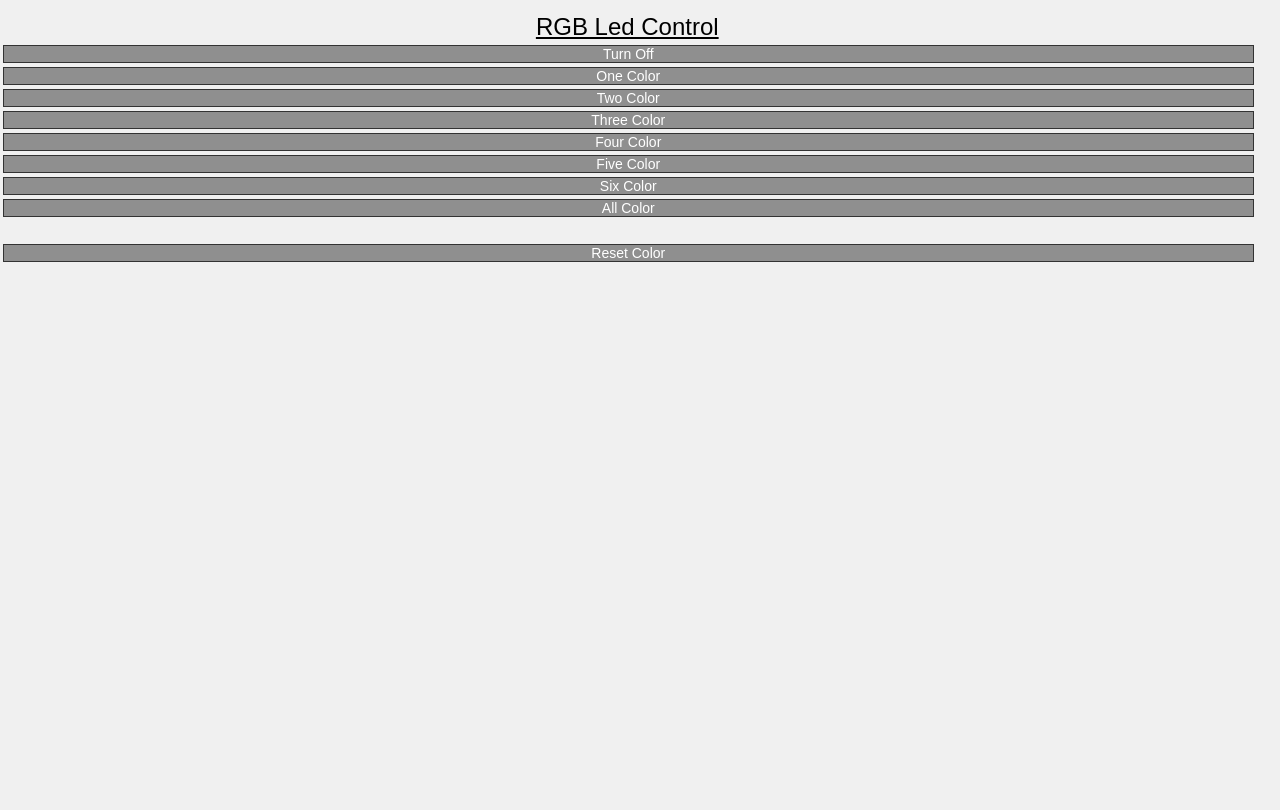
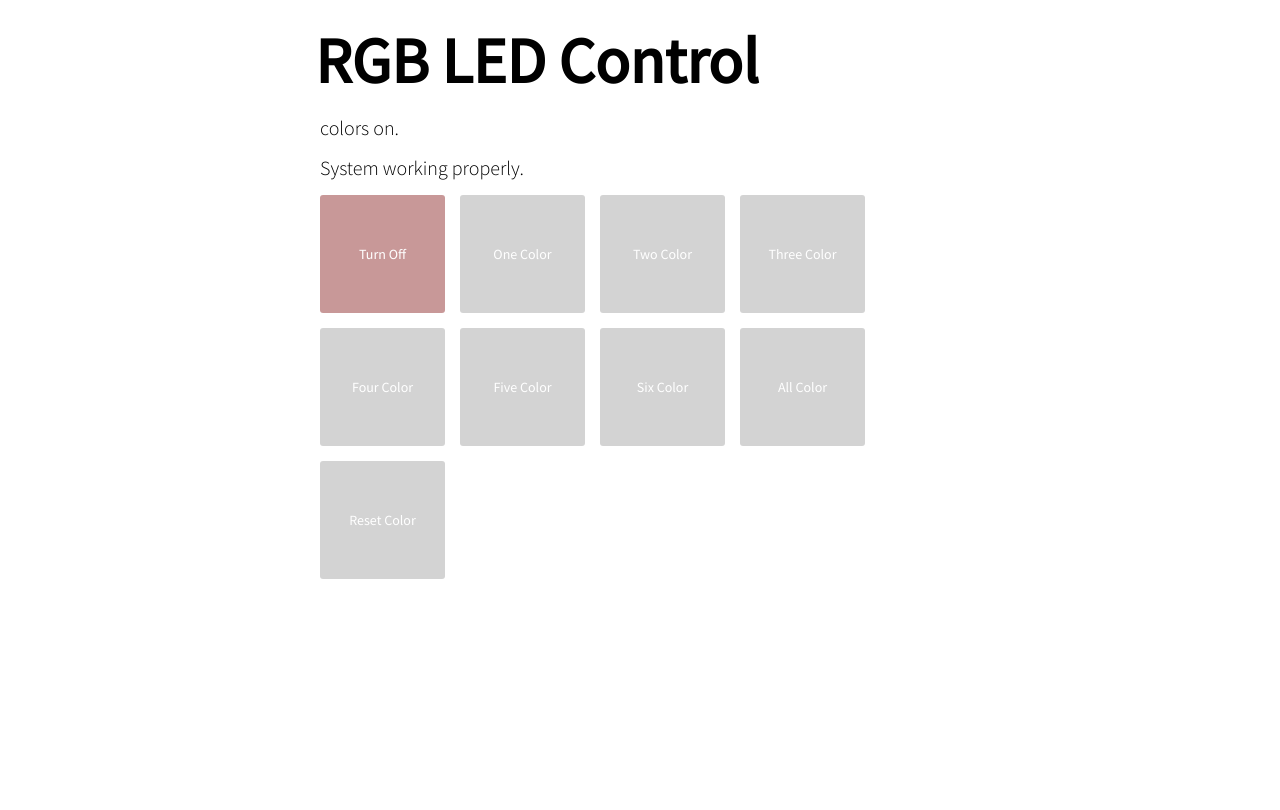
Before and after one commit to Keridos/RaspberryPI-RGB-LED-Webpage, a PHP site: page / in a window 1280 px wide. After the commit the page ends 579 px from the top, so only its background shows below. Run offline with PHP 8.4, Linux system fonts and the light colour scheme; data that the repository does not hold is empty.

Commit message:
Add files via upload

```diff
--- a/var/www/index.php
+++ b/var/www/index.php
@@ -1,4 +1,4 @@
-<?php
+<!--?php
 define('action', '');
 define('speed', '');
 define('step', '');
@@ -59,46 +59,42 @@ if ($color3 == "" || hexdec($color1) > 16777215) {$color3 = "0000ff";}
 if ($color4 == "" || hexdec($color1) > 16777215) {$color4 = "00ffff";}
 if ($color5 == "" || hexdec($color1) > 16777215) {$color5 = "00ff00";}
 if ($color6 == "" || hexdec($color1) > 16777215) {$color6 = "fff000";}
-?>
+?!-->
+
+
 <!DOCTYPE html PUBLIC "-//W3C//DTD XHTML 1.0 Strict//EN" "http://www.w3.org/TR/xhtml1/DTD/xhtml1-strict.dtd">
 <html xmlns="http://www.w3.org/1999/xhtml" xml:lang="en" lang="en">
 <head>
-	<link rel="stylesheet" href="style.css" type="text/css" />
+	<link rel="stylesheet" href="style.css" type="text/css">
+    <link href="https://fonts.googleapis.com/css?family=Source+Sans+Pro:300,400" rel="stylesheet">
     <title>RGB Led Control</title>
 	<meta name="viewport" content="width=device-width, initial-scale=1, user-scalable=false;">
 </head>
 <body>
-	<table>
-		<tr>
-			<td><p class="Title">RGB Led Control</p></td>
-		</tr>
-		<tr>
-			<td colspan="3"><p><a class="Button" href="/cgi-bin/command.py?action=stop&speed=<?php echo $speed ?>&step=<?php echo $step ?>&delay=<?php echo $delay ?>&reverse=<?php echo $reverse ?>&color1=<?php echo $color1 ?>&color2=<?php echo $color2 ?>&color3=<?php echo $color3 ?>&color4=<?php echo $color4 ?>&color5=<?php echo $color5 ?>&color6=<?php echo $color6 ?>">Turn Off</a></p></td>
-		</tr>
-		<tr>
-			<td colspan="3"><p><a class="Button" href="one_color.php?action=<?php echo $action ?>&speed=<?php echo $speed ?>&step=<?php echo $step ?>&delay=<?php echo $delay ?>&reverse=<?php echo $reverse ?>&color1=<?php echo $color1 ?>&color2=<?php echo $color2 ?>&color3=<?php echo $color3 ?>&color4=<?php echo $color4 ?>&color5=<?php echo $color5 ?>&color6=<?php echo $color6 ?>">One Color</a></p></td>
-		</tr>
-		<tr>
-			<td colspan="3"><p><a class="Button" href="two_color.php?action=<?php echo $action ?>&speed=<?php echo $speed ?>&step=<?php echo $step ?>&delay=<?php echo $delay ?>&reverse=<?php echo $reverse ?>&color1=<?php echo $color1 ?>&color2=<?php echo $color2 ?>&color3=<?php echo $color3 ?>&color4=<?php echo $color4 ?>&color5=<?php echo $color5 ?>&color6=<?php echo $color6 ?>">Two Color</a></p></td>
-		</tr>
-		<tr>
-			<td colspan="3"><p><a class="Button" href="three_color.php?action=<?php echo $action ?>&speed=<?php echo $speed ?>&step=<?php echo $step ?>&delay=<?php echo $delay ?>&reverse=<?php echo $reverse ?>&color1=<?php echo $color1 ?>&color2=<?php echo $color2 ?>&color3=<?php echo $color3 ?>&color4=<?php echo $color4 ?>&color5=<?php echo $color5 ?>&color6=<?php echo $color6 ?>">Three Color</a></p></td>
-		</tr>
-		<tr>
-			<td colspan="3"><p><a class="Button" href="four_color.php?action=<?php echo $action ?>&speed=<?php echo $speed ?>&step=<?php echo $step ?>&delay=<?php echo $delay ?>&reverse=<?php echo $reverse ?>&color1=<?php echo $color1 ?>&color2=<?php echo $color2 ?>&color3=<?php echo $color3 ?>&color4=<?php echo $color4 ?>&color5=<?php echo $color5 ?>&color6=<?php echo $color6 ?>">Four Color</a></p></td>
-		</tr>
-		<tr>
-			<td colspan="3"><p><a class="Button" href="five_color.php?action=<?php echo $action ?>&speed=<?php echo $speed ?>&step=<?php echo $step ?>&delay=<?php echo $delay ?>&reverse=<?php echo $reverse ?>&color1=<?php echo $color1 ?>&color2=<?php echo $color2 ?>&color3=<?php echo $color3 ?>&color4=<?php echo $color4 ?>&color5=<?php echo $color5 ?>&color6=<?php echo $color6 ?>">Five Color</a></p></td>
-		</tr>
-		<tr>
-			<td colspan="3"><p><a class="Button" href="six_color.php?action=<?php echo $action ?>&speed=<?php echo $speed ?>&step=<?php echo $step ?>&delay=<?php echo $delay ?>&reverse=<?php echo $reverse ?>&color1=<?php echo $color1 ?>&color2=<?php echo $color2 ?>&color3=<?php echo $color3 ?>&color4=<?php echo $color4 ?>&color5=<?php echo $color5 ?>&color6=<?php echo $color6 ?>">Six Color</a></p></td>
-		</tr>
-		<tr>
-			<td colspan="3"><p><a class="Button" href="all_color.php?action=<?php echo $action ?>&speed=<?php echo $speed ?>&step=<?php echo $step ?>&delay=<?php echo $delay ?>&reverse=<?php echo $reverse ?>&color1=<?php echo $color1 ?>&color2=<?php echo $color2 ?>&color3=<?php echo $color3 ?>&color4=<?php echo $color4 ?>&color5=<?php echo $color5 ?>&color6=<?php echo $color6 ?>">All Color</a></p></td>
-		</tr>
-		<tr>
-			<td colspan="3"><br /><p><a class="Button" href="index.php">Reset Color</a></p></td>
-		</tr>
-	</table>
+    <h1 class="Title">RGB LED Control</h1>
+
+    <h2 class="subtitle">colors on.</h2>
+
+    <h3 class="subtitle">System working properly.</h3>
+
+    <div class="content">
+        <div colspan="3"><p><a class="Button turnoff" href="/cgi-bin/command.py?action=stop&speed=<?php echo $speed ?>&step=<?php echo $step ?>&delay=<?php echo $delay ?>&reverse=<?php echo $reverse ?>&color1=<?php echo $color1 ?>&color2=<?php echo $color2 ?>&color3=<?php echo $color3 ?>&color4=<?php echo $color4 ?>&color5=<?php echo $color5 ?>&color6=<?php echo $color6 ?>">Turn Off</a></p></div>
+
+        <div colspan="3"><p><a class="Button" href="one_color.php?action=<?php echo $action ?>&speed=<?php echo $speed ?>&step=<?php echo $step ?>&delay=<?php echo $delay ?>&reverse=<?php echo $reverse ?>&color1=<?php echo $color1 ?>&color2=<?php echo $color2 ?>&color3=<?php echo $color3 ?>&color4=<?php echo $color4 ?>&color5=<?php echo $color5 ?>&color6=<?php echo $color6 ?>">One Color</a></p></div>
+
+        <div colspan="3"><p><a class="Button" href="two_color.php?action=<?php echo $action ?>&speed=<?php echo $speed ?>&step=<?php echo $step ?>&delay=<?php echo $delay ?>&reverse=<?php echo $reverse ?>&color1=<?php echo $color1 ?>&color2=<?php echo $color2 ?>&color3=<?php echo $color3 ?>&color4=<?php echo $color4 ?>&color5=<?php echo $color5 ?>&color6=<?php echo $color6 ?>">Two Color</a></p></div>
+
+        <div colspan="3"><p><a class="Button" href="three_color.php?action=<?php echo $action ?>&speed=<?php echo $speed ?>&step=<?php echo $step ?>&delay=<?php echo $delay ?>&reverse=<?php echo $reverse ?>&color1=<?php echo $color1 ?>&color2=<?php echo $color2 ?>&color3=<?php echo $color3 ?>&color4=<?php echo $color4 ?>&color5=<?php echo $color5 ?>&color6=<?php echo $color6 ?>">Three Color</a></p></div>
+
+        <div colspan="3"><p><a class="Button" href="four_color.php?action=<?php echo $action ?>&speed=<?php echo $speed ?>&step=<?php echo $step ?>&delay=<?php echo $delay ?>&reverse=<?php echo $reverse ?>&color1=<?php echo $color1 ?>&color2=<?php echo $color2 ?>&color3=<?php echo $color3 ?>&color4=<?php echo $color4 ?>&color5=<?php echo $color5 ?>&color6=<?php echo $color6 ?>">Four Color</a></p></div>
+
+        <div colspan="3"><p><a class="Button" href="five_color.php?action=<?php echo $action ?>&speed=<?php echo $speed ?>&step=<?php echo $step ?>&delay=<?php echo $delay ?>&reverse=<?php echo $reverse ?>&color1=<?php echo $color1 ?>&color2=<?php echo $color2 ?>&color3=<?php echo $color3 ?>&color4=<?php echo $color4 ?>&color5=<?php echo $color5 ?>&color6=<?php echo $color6 ?>">Five Color</a></p></div>
+
+        <div colspan="3"><p><a class="Button" href="six_color.php?action=<?php echo $action ?>&speed=<?php echo $speed ?>&step=<?php echo $step ?>&delay=<?php echo $delay ?>&reverse=<?php echo $reverse ?>&color1=<?php echo $color1 ?>&color2=<?php echo $color2 ?>&color3=<?php echo $color3 ?>&color4=<?php echo $color4 ?>&color5=<?php echo $color5 ?>&color6=<?php echo $color6 ?>">Six Color</a></p></div>
+
+        <div colspan="3"><p><a class="Button" href="all_color.php?action=<?php echo $action ?>&speed=<?php echo $speed ?>&step=<?php echo $step ?>&delay=<?php echo $delay ?>&reverse=<?php echo $reverse ?>&color1=<?php echo $color1 ?>&color2=<?php echo $color2 ?>&color3=<?php echo $color3 ?>&color4=<?php echo $color4 ?>&color5=<?php echo $color5 ?>&color6=<?php echo $color6 ?>">All Color</a></p></div>
+
+        <div colspan="3"><p><a class="Button" href="index.php">Reset Color</a></p></div>
+    </div>
 </body>
 </html>
--- a/var/www/style.css
+++ b/var/www/style.css
@@ -3,66 +3,86 @@
  }
 
 html, body {
-	width: 99%;
 	height: 100%;
-	font-family:Arial, Helvetica, sans-serif;
 	font-size:20px;
 	text-align: center;
 	padding: 0;
 	margin: 0;
-	background-color: #f0f0f0;
+	background-color: white;
+    font-family: 'Source Sans Pro';
+    margin: 0 auto;
 }
 
-table {
-	text-align: left;
-	margin: 10px auto auto auto;
-	width: 100%;
+body {
+    width: 50%;
 }
+
 
 a {
 	text-decoration: none;
 	color: black;
 }
-.tdLeft{
-	width: 10px;
+
+.Title {
+	font-size: 3.2em;
+    color: black;
+    font-weight: bold;
+	text-align: left;
+    padding-top: 20px;
+    padding-bottom: 15px;
+    margin: 0 auto;
+    margin-left: -5px;
 }
 
-.tdRight{
-	width: 34px;
+.subtitle {
+    text-align: left;
+    padding-bottom: 15px;
+    font-size: 1em;
+    font-weight: 300;
 }
 
-.Title {
-	font-size: 24px;
-	text-align: center;
-	text-decoration: underline;
+.content {
+    margin: 0 auto;
+    display: flex;
+    flex-wrap: wrap;
 }
 
 .Button {
-	width: 100%;
+    width: 125px;
+    padding-top: 50px;
+    padding-bottom: 50px;
+    margin: 0px 15px 15px 0px;
 	text-align: center;
-	font-size: 14px;
+	font-size: 0.7em;
 	-webkit-appearance: button;
     -moz-appearance: button;
     appearance: button;
-    background-color:#8f8f8f;
-    border:1px solid #333333;
+    background-color: lightgray;
+    border-radius: 3px;
     display: block;
     text-decoration: none;
     color: #ffffff;
+    transition: 0.18s;
 }
 
 .Button:hover {
-	width: 100%;
-	text-align: center;
-	font-size: 14px;
-	-webkit-appearance: button;
-    -moz-appearance: button;
-    appearance: button;
-    background-color:#a8a8a8;;
-    border:1px solid #333333;
+    background-color: #a8a8a8;
     display: block;
     text-decoration: none;
-    color: #ffffff;
+    color: lightgray;
+}
+
+.turnoff {
+    opacity: 0.5;
+    background-color: rgba(120,0,0,0.8);
+    color: white;
+
+}
+
+.turnoff:hover {
+    opacity: 1;
+    background-color: rgba(120,0,0,1);
+    color: black;
 }
 
 .color {
```
